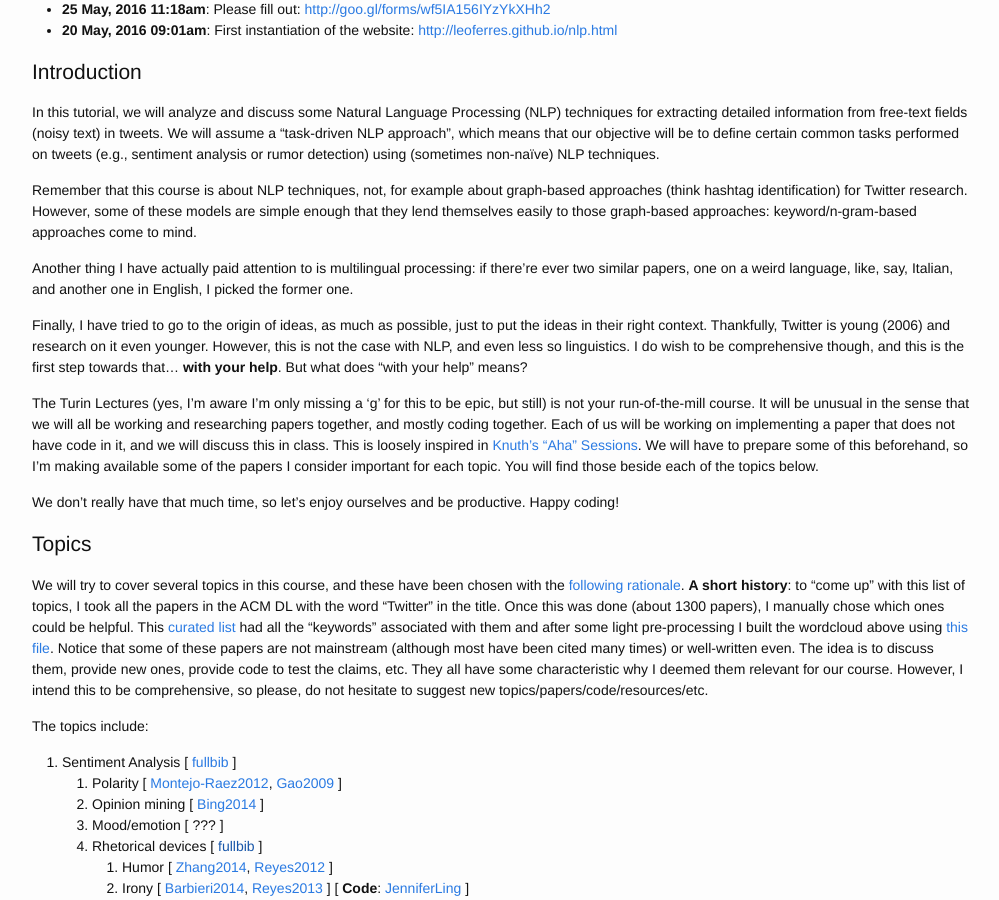
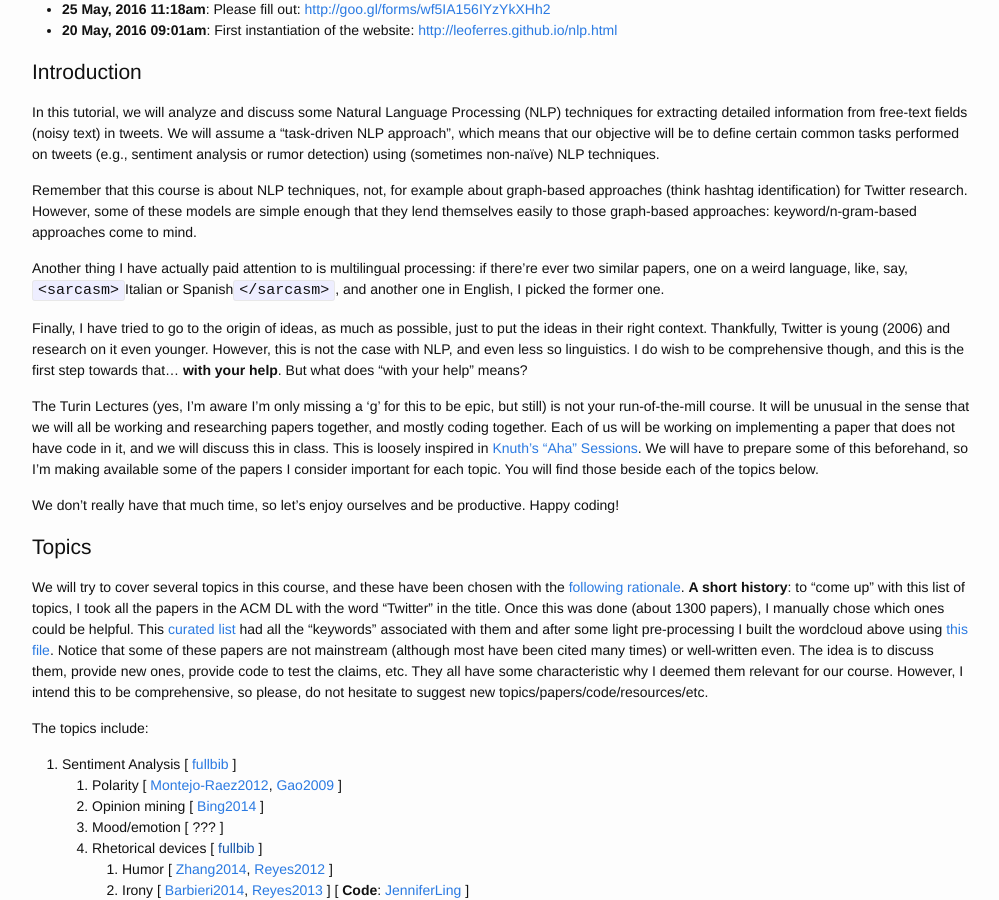
Before and after one commit to leoferres/leoferres.github.io, a Jekyll site: the page built from nlp.md, in a window 1280 px wide and 900 px high, scrolled down 473 px. Shown: the whole window, without its empty margins (138-1137 px from the left). Built offline with Jekyll 4.4.1, drawn with Linux system fonts in a browser that asks for light colours.

Commit message:
sarcasm...

```diff
--- a/nlp.md
+++ b/nlp.md
@@ -34,7 +34,7 @@ NLP techniques.
 
 Remember that this course is about NLP techniques, not, for example about graph-based approaches (think hashtag identification) for Twitter research. However, some of these models are simple enough that they lend themselves easily to those graph-based approaches: keyword/n-gram-based approaches come to mind.
 
-Another thing I have actually paid attention to is multilingual processing: if there're ever two similar papers, one on a weird language, like, say, Italian, and another one in English, I picked the former one.
+Another thing I have actually paid attention to is multilingual processing: if there're ever two similar papers, one on a weird language, like, say, `<sarcasm>`Italian or Spanish`</sarcasm>`, and another one in English, I picked the former one.
 
 Finally, I have tried to go to the origin of ideas, as much as possible, just to put the ideas in their right context. Thankfully, Twitter is young (2006) and research on it even younger. However, this is not the case with NLP, and even less so linguistics. I do wish to be comprehensive though, and this is the first step towards that... **with your help**. But what does "with your help" means?
 
```
